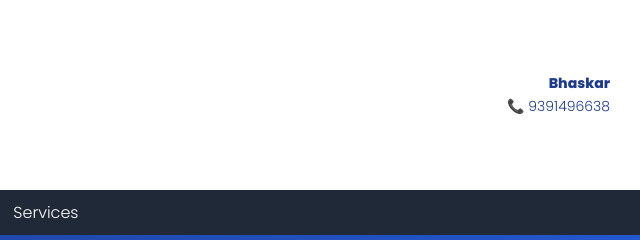
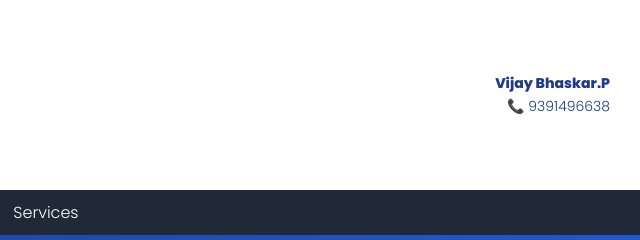
Before and after one commit to kiranp317/vaniprinters, a website: page app/public/index.html in a window 1280 px wide. Shown: the top 240 px of the page, 640-1280 px from the left. Drawn offline with Linux system fonts and the light colour scheme.

Commit message:
Update index.html

```diff
--- a/app/public/index.html
+++ b/app/public/index.html
@@ -132,7 +132,7 @@
   <img src="logo.png" alt="Vani Printers Logo">
 
   <div class="top-contact">
-    <p><strong>Bhaskar</strong></p>
+    <p><strong>Vijay Bhaskar.P</strong></p>
     <p>📞 9391496638</p>
   </div>
 </header>
```
